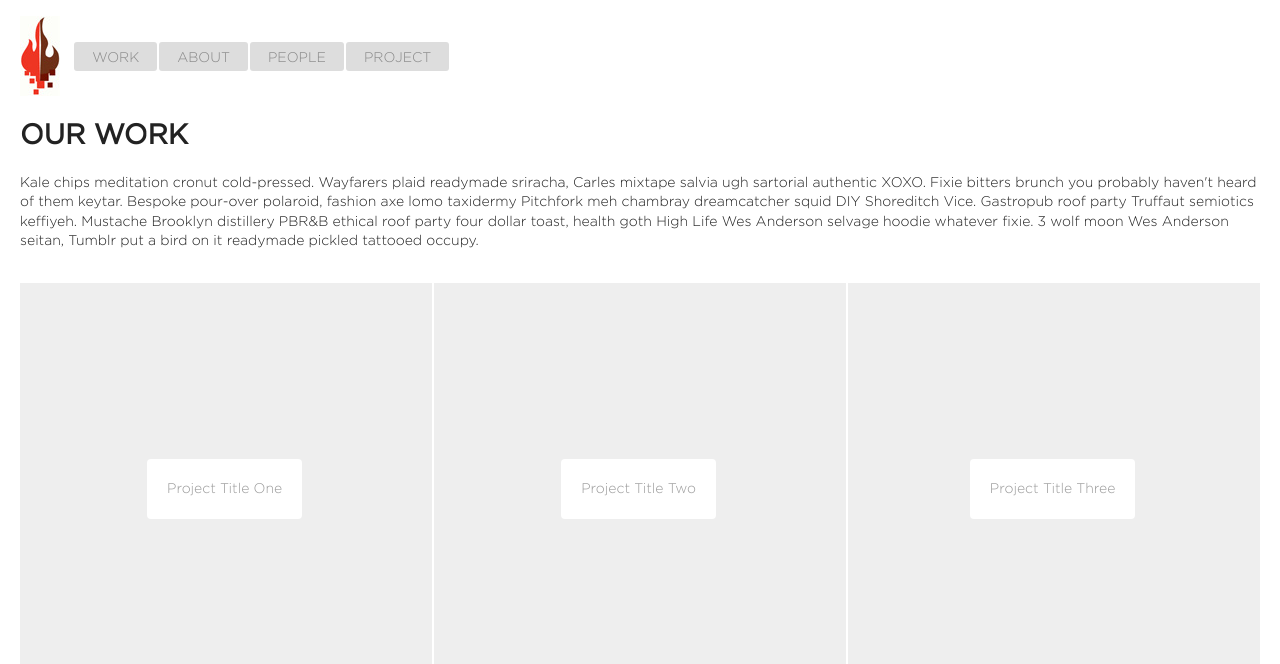
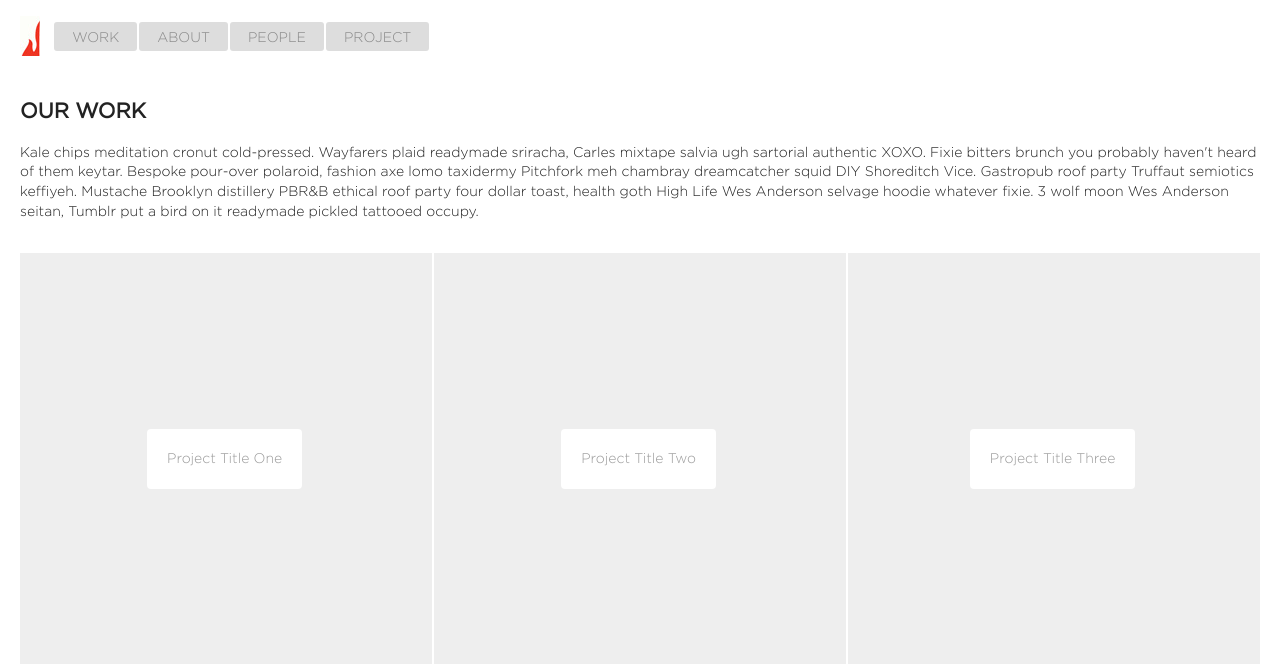
Before and after one commit to Click3X/cfm-boilerplate, a CodeIgniter app: page /work in a window 1280 px wide. Shown: the top 664 px of the page. Run offline with CodeIgniter, Linux system fonts and the light colour scheme.

Commit message:
page style tweaks. header style tweak.

```diff
--- a/php/application/views/pages/about_view.php
+++ b/php/application/views/pages/about_view.php
@@ -1,2 +1,2 @@
-<h1>ABOUT</h1>
+<h2>ABOUT</h2>
 <p>Asymmetrical banh mi McSweeney's Thundercats PBR whatever, you probably haven't heard of them craft beer skateboard keffiyeh four loko food truck kogi actually normcore. Before they sold out actually sustainable XOXO pop-up. Portland bitters hella pour-over, normcore drinking vinegar selvage. Master cleanse swag listicle Pitchfork mumblecore. Gentrify slow-carb hashtag, Intelligentsia selvage lumbersexual paleo messenger bag. Small batch flexitarian occupy chia cornhole, bicycle rights swag Carles messenger bag. Cold-pressed Pitchfork mustache, cronut try-hard squid put a bird on it.</p>
--- a/php/application/views/pages/home_view.php
+++ b/php/application/views/pages/home_view.php
@@ -1,3 +1,2 @@
-<h1>HOME</h1>
 <h2>This is ClickFire Media's Amazing Require, Backbone, CodeIgniter and Sass Boilerplate.</h2>
 <p>Before they sold out Truffaut cronut, meh four dollar toast listicle viral tilde selvage tofu. Blue Bottle iPhone shabby chic pour-over semiotics skateboard, single-origin coffee leggings. Leggings swag fixie craft beer. Banksy freegan roof party mumblecore, VHS cray butcher umami sartorial kitsch Etsy post-ironic locavore. Synth meditation deep v, Brooklyn selvage fingerstache forage freegan XOXO put a bird on it migas normcore artisan farm-to-table hella. Keffiyeh kale chips Echo Park, Intelligentsia master cleanse flannel squid drinking vinegar stumptown roof party. Chillwave American Apparel ethical banjo, umami wolf Banksy banh mi put a bird on it.</p>
--- a/php/application/views/pages/people_view.php
+++ b/php/application/views/pages/people_view.php
@@ -1,2 +1,2 @@
-<h1>PEOPLE</h1>
+<h2>PEOPLE</h2>
 <p>Cornhole authentic 90's American Apparel. YOLO letterpress ugh, hashtag fanny pack fingerstache authentic mlkshk aesthetic blog master cleanse craft beer PBR. Food truck trust fund chillwave tattooed crucifix lumbersexual kale chips. Sartorial pickled jean shorts banh mi Vice. Hoodie street art cray letterpress Kickstarter. Tattooed try-hard small batch, yr Etsy bespoke quinoa. Taxidermy roof party single-origin coffee iPhone, four loko hoodie occupy.</p>
--- a/php/application/views/pages/project_view.php
+++ b/php/application/views/pages/project_view.php
@@ -1,2 +1,2 @@
-<h1>PROJECT DETAILS</h1>
+<h2>PROJECT DETAILS</h2>
 <p>Mumblecore artisan whatever actually bespoke. Wes Anderson blog occupy tofu, gluten-free fanny pack PBR&B crucifix sustainable migas. DIY slow-carb occupy, put a bird on it lumbersexual chambray Wes Anderson kale chips. Selvage Kickstarter ethical wolf fap Schlitz. Biodiesel forage master cleanse, fap butcher scenester Shoreditch. Whatever narwhal messenger bag, DIY photo booth next level cold-pressed occupy bicycle rights cornhole jean shorts skateboard vinyl. Put a bird on it small batch artisan, XOXO wayfarers normcore wolf synth pop-up plaid keytar chambray actually 90's art party.</p>
--- a/php/application/views/pages/work_view.php
+++ b/php/application/views/pages/work_view.php
@@ -1,4 +1,4 @@
-<h1>OUR WORK</h1>
+<h2>OUR WORK</h2>
 <p>Kale chips meditation cronut cold-pressed. Wayfarers plaid readymade sriracha, Carles mixtape salvia ugh sartorial authentic XOXO. Fixie bitters brunch you probably haven't heard of them keytar. Bespoke pour-over polaroid, fashion axe lomo taxidermy Pitchfork meh chambray dreamcatcher squid DIY Shoreditch Vice. Gastropub roof party Truffaut semiotics keffiyeh. Mustache Brooklyn distillery PBR&B ethical roof party four dollar toast, health goth High Life Wes Anderson selvage hoodie whatever fixie. 3 wolf moon Wes Anderson seitan, Tumblr put a bird on it readymade pickled tattooed occupy.</p>
 <div class="project-container">
 	<ul class="project-list">
--- a/scss/_base.scss
+++ b/scss/_base.scss
@@ -15,6 +15,7 @@ h1,h2,h3,h4,h5,h6,strong,b{
 
 #header-container{
 	text-align:center;
+	margin: 0 0 40px 0;
 
 	@media( min-width:$tablet-small ){ text-align:left; }
 
@@ -23,8 +24,8 @@ h1,h2,h3,h4,h5,h6,strong,b{
 		margin:-4px 0 14px 0;
 		vertical-align: middle;
 		position: relative;
-		width:40px;
-		height:80px;
+		width:20px;
+		height:40px;
 
 		@media( min-width:$tablet-small ){ margin:-4px 10px 0 0; }
 
@@ -37,7 +38,7 @@ h1,h2,h3,h4,h5,h6,strong,b{
 			background-image: url( ../img/logo_1x.jpg );
 			background-repeat:no-repeat;
 
-			@include image-2x( "../img/logo_2x.jpg", 40px, 80px );
+			@include image-2x( "../img/logo_2x.jpg", 20px, 40px );
 		}
 	}
 }
```
Also changed, not shown: css/main.css, 1 other file.
